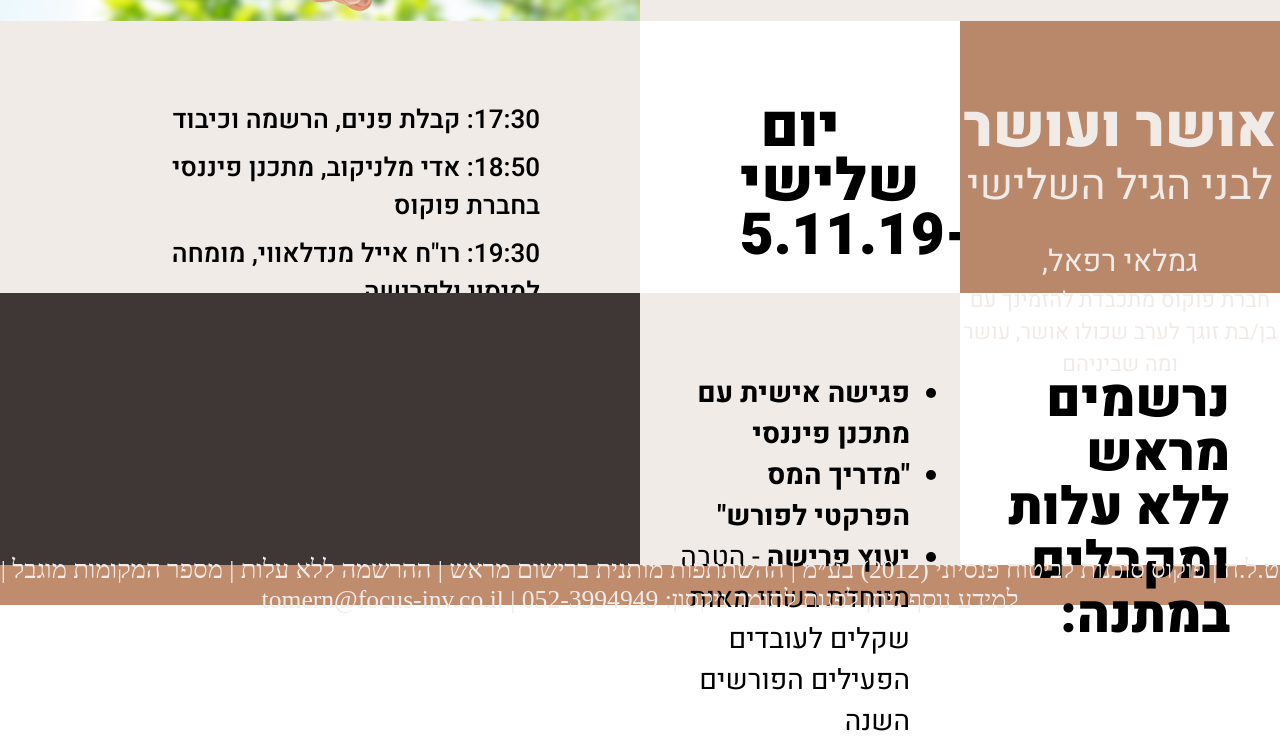
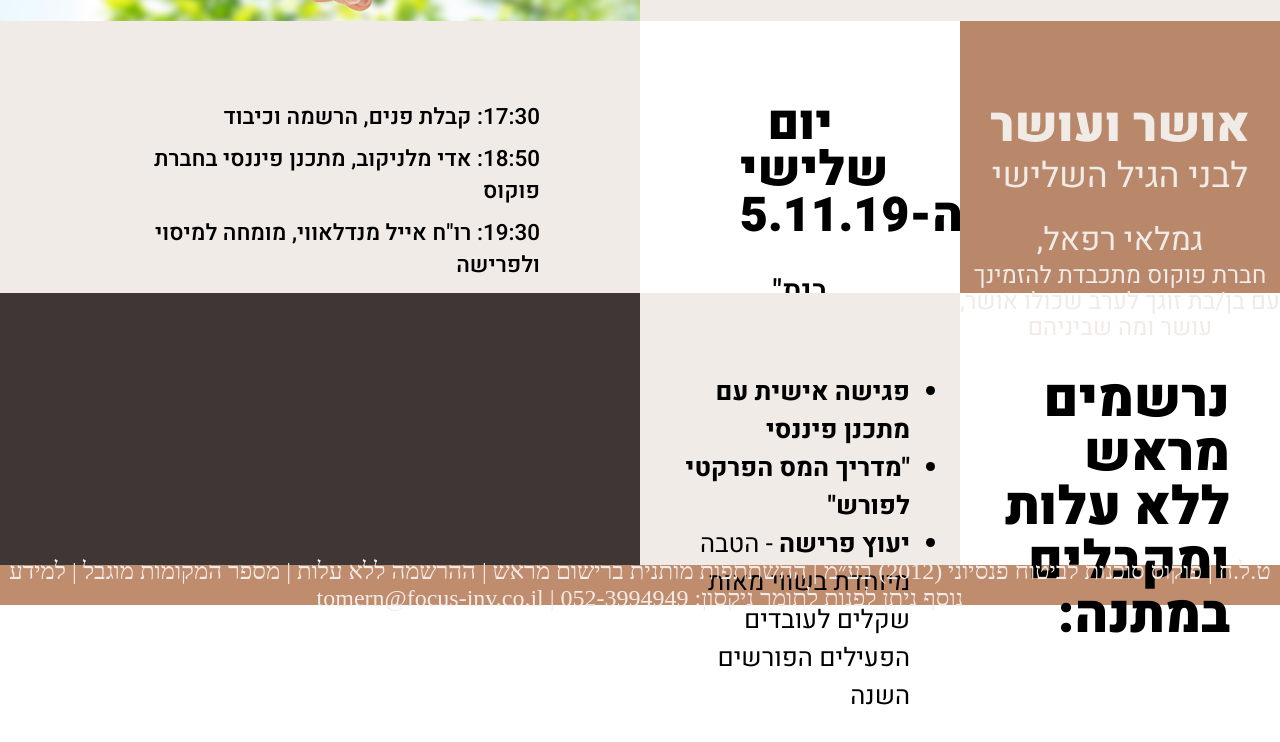
Before and after one commit to FesenkoE/Focus, a website: page app/index.html in a window 1280 px wide. Shown: the part 195-937 px from the top of the page. After the commit the page ends 910 px from the top, so only its background shows below. Drawn offline with Linux system fonts and the light colour scheme; files whose address does not match are found by name.

Commit message:
define font-size on fullhd

```diff
--- a/app/sass/style.sass
+++ b/app/sass/style.sass
@@ -14,10 +14,8 @@ body
 .container
 	width: 100%
 	max-width: nth($mediaBp, 1)
-	margin-left: auto
-  	margin-right: auto
-  	padding-left: 15px
-  	padding-right: 15px
+	padding: 0 15px
+	margin: 0 auto
 
 .header
   	display: flex
@@ -81,12 +79,12 @@ body
 
 .schedule__text
   	font-family: "HeeboMedium", "Arial", "sans-serif"
-  	font-size: 26px
+  	font-size: 1.4em
   	text-align: right
 
 .schedule__text_bold
   	font-family: "HeeboBold", "Arial", "sans-serif"
-  	font-size: 30px
+  	font-size: 1.8em
 
 .schedule
   	direction: rtl
@@ -99,14 +97,14 @@ body
 
 .location__address__date
 	font-family: "HeeboBlack", "Arial", "sans-serif"
-	font-size: 58px
-	line-height: 54px
+	font-size: 3.0em
+	line-height: 46px
 	margin-bottom: 30px
 	text-align: center
 
 .location__address__street
 	font-family: "HeeboMedium", "Arial", "sans-serif"
-	font-size: 32px
+	font-size: 1.9em
 	text-align: center
 
 .location__invitation
@@ -117,23 +115,25 @@ body
 
 .location__invitation__title
 	font-family: "HeeboBlack", "Arial", "sans-serif"
-	font-size: 58px
-	line-height: 54px
+	font-size: 3.0em
+	line-height: 50px
 	color: #F1EBE8
 
 .location__invitation__subtitle
-	font-size: 42px
+	font-size: 2.2em
 	font-family: "HeeboRegular", "Arial", "sans-serif"
+	line-height: 50px
 	color: #F1EBE8
-	margin-bottom: 23px
+	margin-bottom: 15px
 
 .location__invitation__name
-	font-size: 30px
+	font-size: 2.0em
 	font-family: "HeeboRegular", "Arial", "sans-serif"
 	color: #F1EBE8
 
 .location__invitation__text
-	font-size: 22px
+	font-size: 1.5em
+	line-height: 26px
 	font-family: "HeeboRegular", "Arial", "sans-serif"
 	color: #F1EBE8
 
@@ -144,7 +144,7 @@ body
 .offers-list
 	list-style: disc
 	font-family: "HeeboRegular", "Arial", "sans-serif"
-	font-size: 28px
+	font-size: 1.6em
 	direction: rtl
 
 .offers-item_bold
@@ -154,7 +154,7 @@ body
 	direction: rtl
 	padding: 80px 50px 0 0
 	font-family: "HeeboBlack", "Arial", "sans-serif"
-	font-size: 52px
+	font-size: 3.3em
 	line-height: 54px
 
 .footer
@@ -167,7 +167,7 @@ body
 	width: 100%
 	direction: rtl
 	color: #F1EBE8
-	font-size: 1.6em
+	font-size: 1.5em
 
 
 
```
Also changed, not shown: app/css/style.css, 2 other files.
